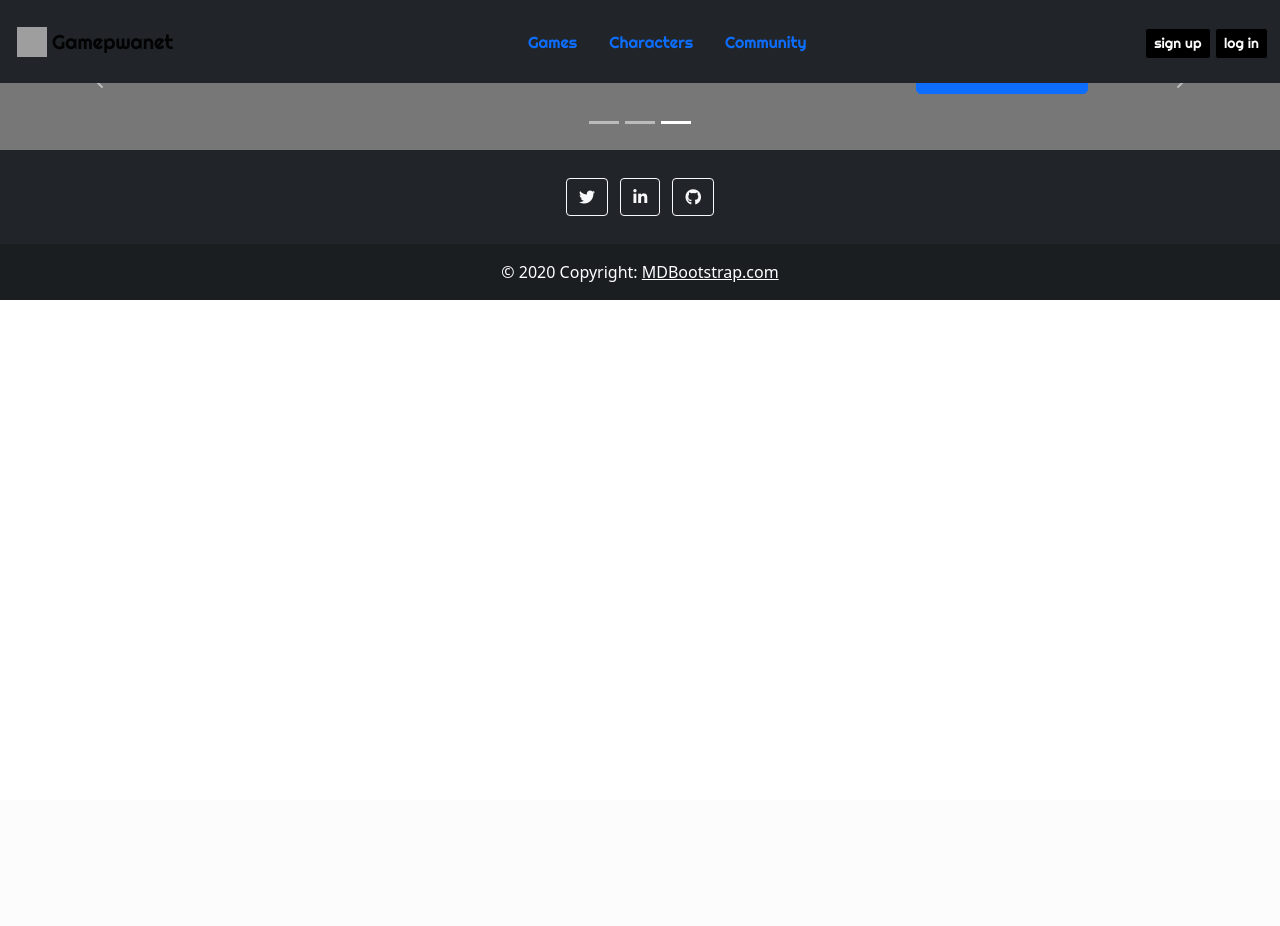
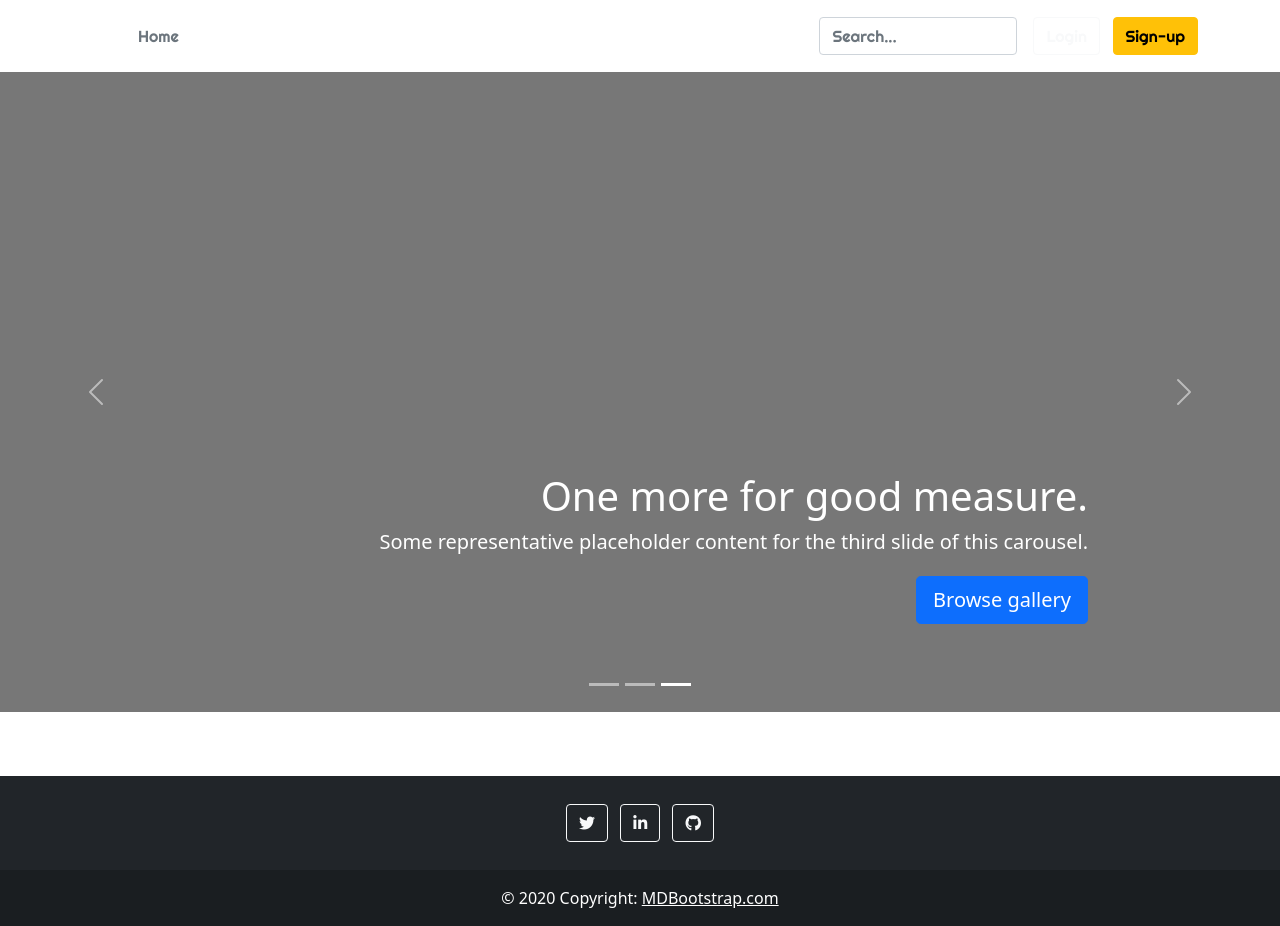
Before and after one commit to QuadlcorE/Gamepwanet, a Python web app: template templates/index.html in a window 1280 px wide. Before the commit the page ends 300 px from the top, so only its background shows below. Run offline with Jinja, Linux system fonts and the light colour scheme; the template is opened without the code that fills it, so the values that code supplies are empty; some libraries are stand-ins or nearby versions; grey boxes are pictures that could not be loaded.

Commit message:
Changed the navbar system. Centered the image in the carousel.

```diff
--- /dev/null
+++ b/static/carousel.css
@@ -0,0 +1,83 @@
+/* GLOBAL STYLES
+-------------------------------------------------- */
+/* Padding below the footer and lighter body text */
+
+/*body {
+  padding-top: 3rem;
+  padding-bottom: 3rem;
+  color: #5a5a5a;
+}*/
+
+
+/* CUSTOMIZE THE CAROUSEL
+-------------------------------------------------- */
+
+/* Carousel base class */
+.carousel {
+  margin-bottom: 4rem;
+}
+/* Since positioning the image, we need to help out the caption */
+.carousel-caption {
+  bottom: 3rem;
+  z-index: 10;
+}
+
+/* Declare heights because of positioning of img element */
+.carousel-item {
+  width:100%;
+  height: 40rem;
+}
+
+
+/* MARKETING CONTENT
+-------------------------------------------------- */
+
+/* Center align the text within the three columns below the carousel */
+.marketing .col-lg-4 {
+  margin-bottom: 1.5rem;
+  text-align: center;
+}
+/* rtl:begin:ignore */
+.marketing .col-lg-4 p {
+  margin-right: .75rem;
+  margin-left: .75rem;
+}
+/* rtl:end:ignore */
+
+
+/* Featurettes
+------------------------- */
+
+.featurette-divider {
+  margin: 5rem 0; /* Space out the Bootstrap <hr> more */
+}
+
+/* Thin out the marketing headings */
+/* rtl:begin:remove */
+.featurette-heading {
+  letter-spacing: -.05rem;
+}
+
+/* rtl:end:remove */
+
+/* RESPONSIVE CSS
+-------------------------------------------------- */
+
+@media (min-width: 40em) {
+  /* Bump up size of carousel content */
+  .carousel-caption p {
+    margin-bottom: 1.25rem;
+    font-size: 1.25rem;
+    line-height: 1.4;
+  }
+
+  .featurette-heading {
+    font-size: 50px;
+  }
+}
+
+@media (min-width: 62em) {
+  .featurette-heading {
+    margin-top: 7rem;
+  }
+}
--- a/static/stylesheet.css
+++ b/static/stylesheet.css
@@ -13,3 +13,20 @@
     font-family: 'Righteous', serif;
     color: white;
 }
+
+.background-img
+{
+    max-width:100%;
+    max-height:auto;
+}
+
+.image-holder
+{
+    display:flex;
+    justify-content:center;
+}
+
+main
+{
+    background-color: $grey-900;
+}
--- a/templates/index.html
+++ b/templates/index.html
@@ -1,5 +1,5 @@
 {% extends "layout.html" %}
-{% block title %}Home{% endblock %}
+{% block title %}Gamepwanet{% endblock %}
 {% block content %}
     <main>
         <div id="myCarousel" class="carousel slide pointer-event" data-bs-ride="carousel">
@@ -13,8 +13,9 @@
             <div class="carousel-inner">
 
               <div class="carousel-item">
-                <svg class="bd-placeholder-img" width="100%" height="100%" xmlns="http://www.w3.org/2000/svg" aria-hidden="true" preserveAspectRatio="xMidYMid slice" focusable="false"><rect width="100%" height="100%" fill="#777"></rect></svg>
-
+                <div class="image-holder">
+                  <img class="background-img" src="https://media.rawg.io/media/games/cd0/cd074f3f6045297cda9ad077273c09b6.jpg">
+                </div>
                 <div class="container">
                   <div class="carousel-caption text-start">
                     <h1>Example headline.</h1>
@@ -25,8 +26,7 @@
               </div>
 
               <div class="carousel-item">
-                <svg class="bd-placeholder-img" width="100%" height="100%" xmlns="http://www.w3.org/2000/svg" aria-hidden="true" preserveAspectRatio="xMidYMid slice" focusable="false"><rect width="100%" height="100%" fill="#777"></rect></svg>
-
+                <img class="background-img"  src ="https://media.rawg.io/media/screenshots/024/0242e1034034c7d3b6728eaae820741e.jpg" >
                 <div class="container">
                   <div class="carousel-caption">
                     <h1>Another example headline.</h1>
@@ -62,5 +62,6 @@
 
         </div>
 
+
     </main>
 {% endblock %}
--- a/templates/layout.html
+++ b/templates/layout.html
@@ -15,21 +15,49 @@
         <!--Extra stylesheets-->
         <link rel="stylesheet" href="https://fonts.googleapis.com/css?family=Righteous">
         <link rel="stylesheet" href="/static/stylesheet.css" >
-
+        <link href="/static/carousel.css" rel="stylesheet">
         <script src="https://kit.fontawesome.com/46c5e8c748.js" crossorigin="anonymous"></script>
 
         <title>{% block title %}{% endblock %}</title>
+        <link rel="icon" href="https://cdn-icons-png.flaticon.com/512/1722/1722368.png" type="image/x-icon">
     </head>
 
-    <body>
+    <body >
 
-        <header>
+        <header class="p-3 text-bg-dark">
+            <div class="container">
+              <div class="d-flex flex-wrap align-items-center justify-content-center justify-content-lg-start">
+                <a href="/" class="d-flex align-items-center mb-2 mb-lg-0 text-white text-decoration-none">
+                  <svg class="bi me-2" width="40" height="32" role="img" aria-label="Bootstrap"><use xlink:href="#bootstrap"/></svg>
+                </a>
+
+                <ul class="nav col-12 col-lg-auto me-lg-auto mb-2 justify-content-center mb-md-0">
+                  <li><a href="#" class="nav-link px-2 text-secondary">Home</a></li>
+                  <li><a href="#" class="nav-link px-2 text-white">Features</a></li>
+                  <li><a href="#" class="nav-link px-2 text-white">Pricing</a></li>
+                  <li><a href="#" class="nav-link px-2 text-white">FAQs</a></li>
+                  <li><a href="#" class="nav-link px-2 text-white">About</a></li>
+                </ul>
+
+                <form class="col-12 col-lg-auto mb-3 mb-lg-0 me-lg-3" role="search">
+                  <input type="search" class="form-control form-control-dark text-bg-dark" placeholder="Search..." aria-label="Search">
+                </form>
+
+                <div class="text-end">
+                  <button type="button" class="btn btn-outline-light me-2">Login</button>
+                  <button type="button" class="btn btn-warning">Sign-up</button>
+                </div>
+              </div>
+            </div>
+          </header>
+
+        <!--<header>
             <nav class="navbar navbar-expand-md navbar-light fixed-top bg-dark ">
                 <div class="container-fluid">
                     <div class="d-flex justify-content-start">
                         <img src=https://cdn-icons-png.flaticon.com/512/1722/1722368.png alt="" height="30" width="30" style="margin: 5px">
                         <a class="navbar-brand" href="/">Gamepwanet</a>
-                        <!--img src="https://icons.iconarchive.com/icons/double-j-design/super-mono-3d/128/game-controller-icon.png" alt="" height="24" width="30"-->
+                        <!--img src="https://icons.iconarchive.com/icons/double-j-design/super-mono-3d/128/game-controller-icon.png" alt="" height="24" width="30">
                     </div>
                 <div class="d-flex justify-content-center">
                     <a class="nav-link active" aria-current="page" href="#">Games</a>
@@ -50,9 +78,9 @@
                 </div>
                 </div>
             </nav>
-        </header>
+        </header-->
 
-        <div style="background:rgba(0, 0, 0, 0.2)">
+        <div >
             {% block content %}{% endblock %}
         </div>
 
```
